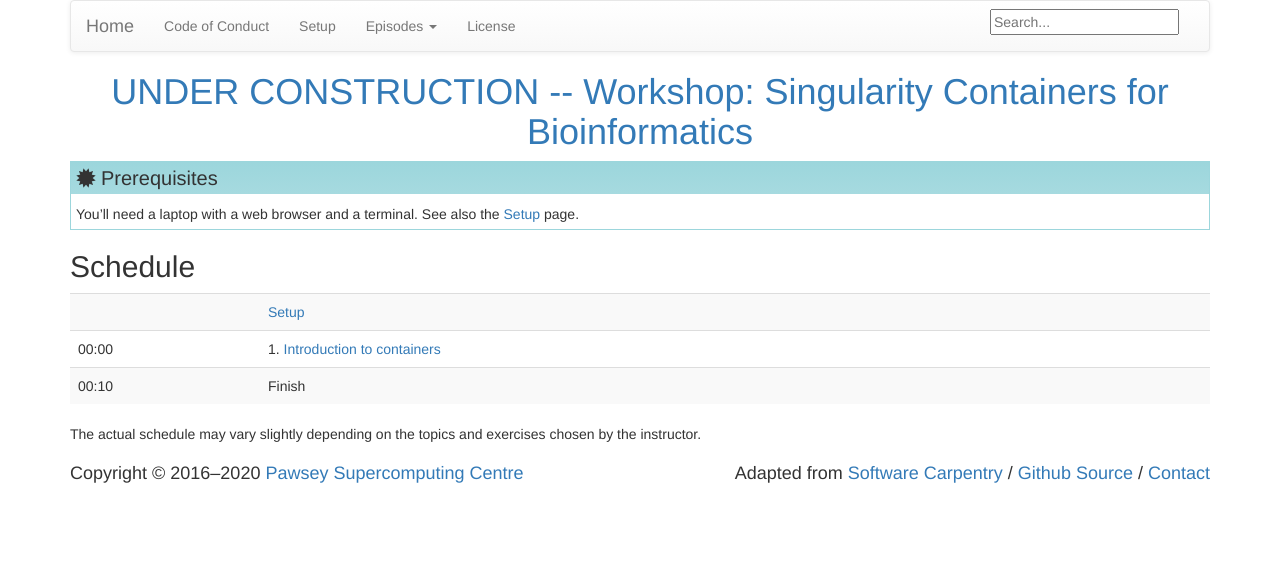
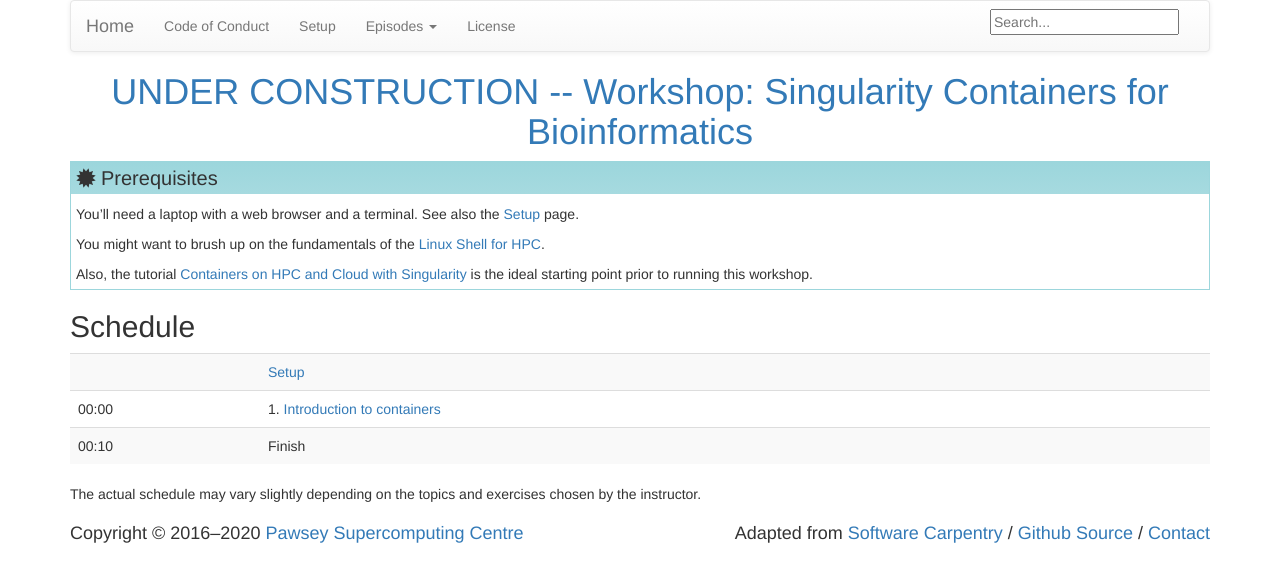
Before and after one commit to PawseySC/containers-bioinformatics-workshop, a Jekyll site: the page built from index.md, in a window 1280 px wide. Shown: the top 582 px of the page. Built offline with Jekyll 4.4.1, drawn with Linux system fonts in a browser that asks for light colours.

Commit message:
updated index and setup

```diff
--- a/index.md
+++ b/index.md
@@ -8,4 +8,8 @@ permalink: index.html  # Is the only page that don't follow the partner /:path/i
 > ## Prerequisites
 >
 > You'll need a laptop with a web browser and a terminal. See also the [Setup](./setup.html) page.
+>
+> You might want to brush up on the fundamentals of the [Linux Shell for HPC](https://pawseysc.github.io/shell-hpc/).
+>
+> Also, the tutorial [Containers on HPC and Cloud with Singularity](https://pawseysc.github.io/singularity-containers/) is the ideal starting point prior to running this workshop.
 {: .prereq}
```
Also changed, not shown: setup.md (+0 -4 lines).
